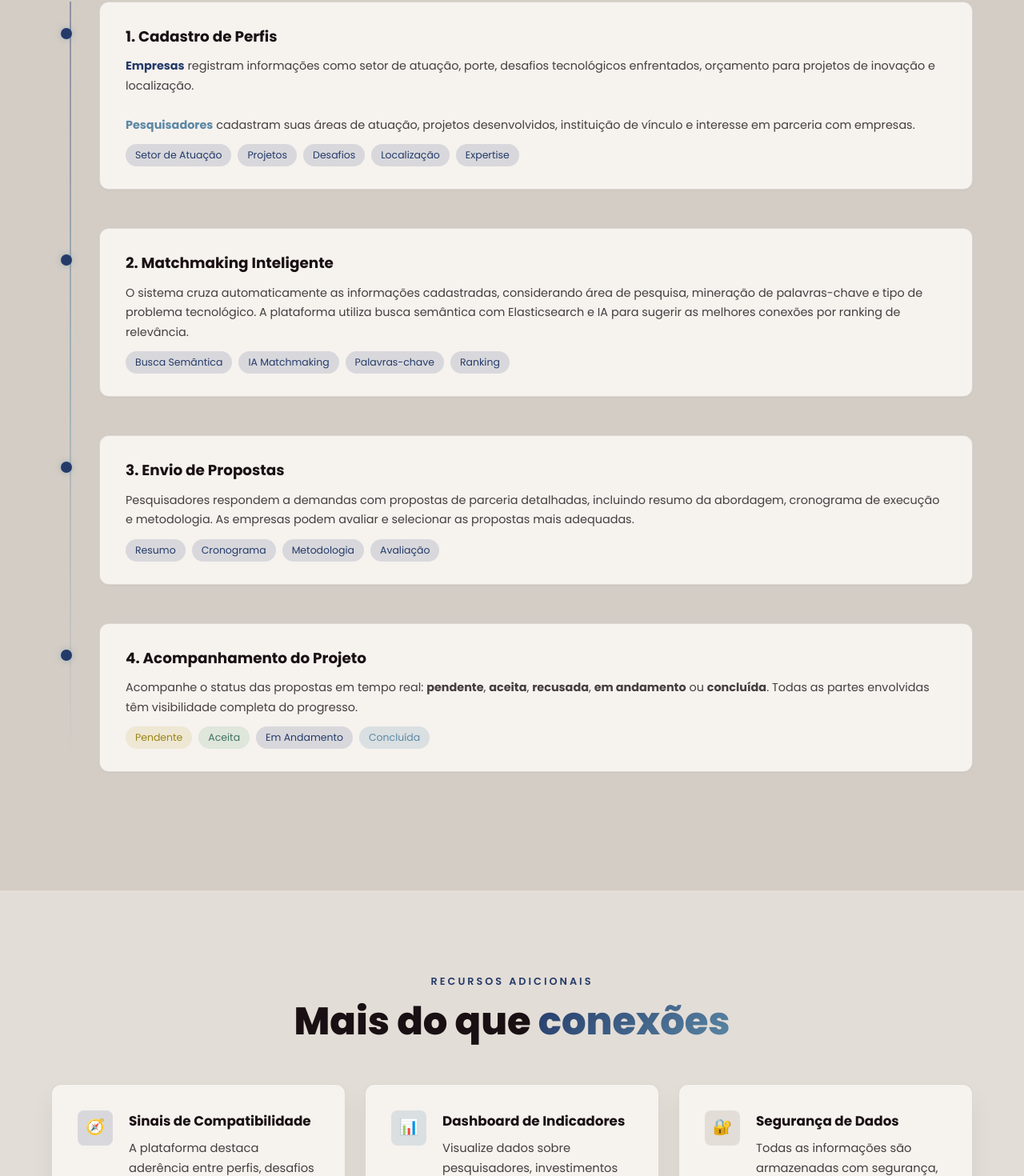
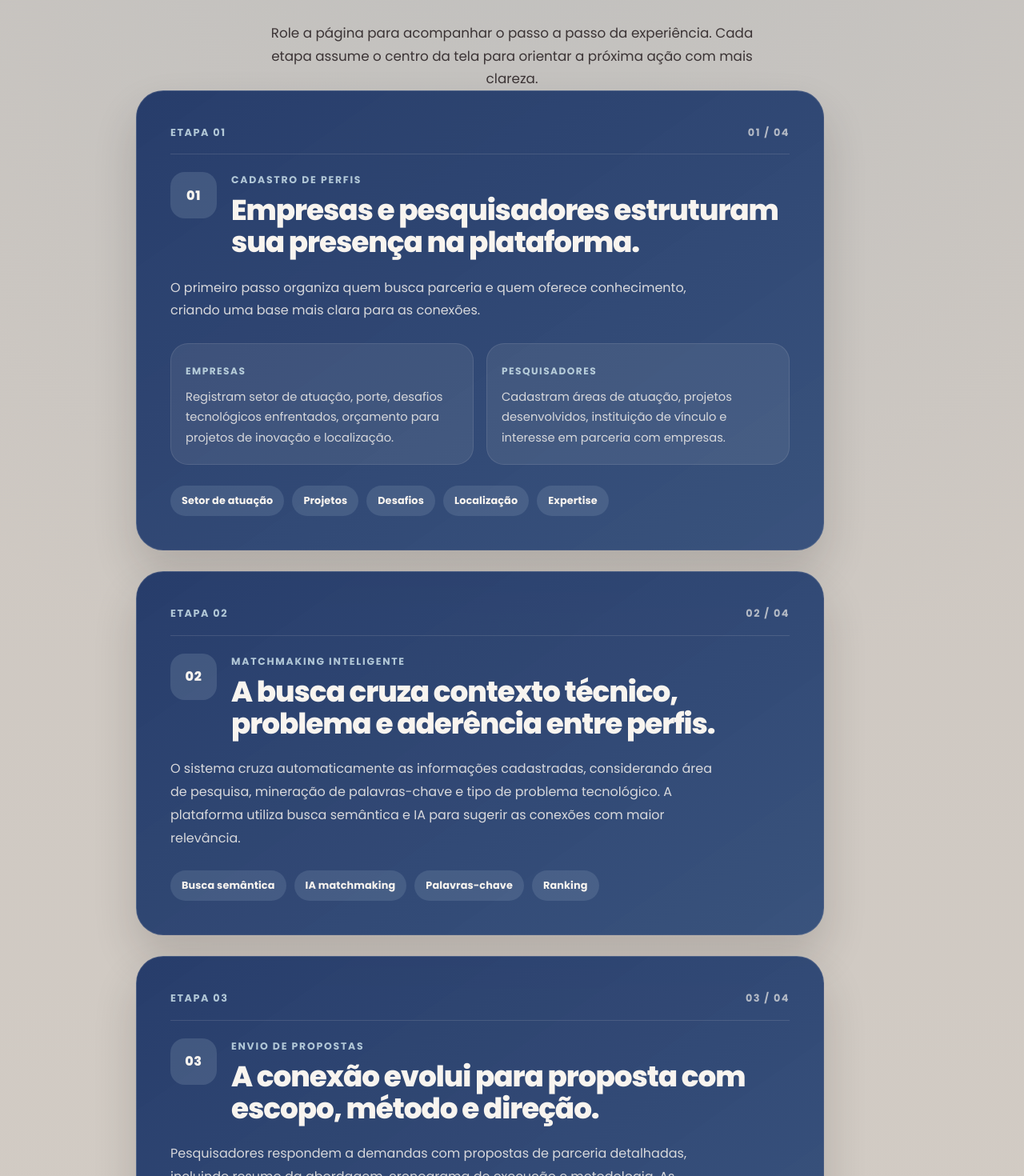
Before and after one commit to RenatoPiresFilogenio/Projeto_PIII_2026, a React (Vite) app: page /como-funciona in a window 1280 px wide. Shown: the part 622-2092 px from the top of the page at 80% size. Built offline with nearby package versions, Linux system fonts and the light colour scheme.

Commit message:
land_page_estavel

```diff
--- a/package.json
+++ b/package.json
@@ -9,6 +9,7 @@
     "preview": "vite preview"
   },
   "dependencies": {
+    "framer-motion": "^12.38.0",
     "react": "^19.0.0",
     "react-dom": "^19.0.0",
     "react-router-dom": "^7.1.0"
--- a/src/index.css
+++ b/src/index.css
@@ -1980,76 +1980,189 @@ select {
 }
 
 /* Como Funciona */
-.flow-timeline {
+.process-journey {
   position: relative;
-  padding-left: 60px;
-  margin-top: 50px;
-}
-
-.flow-timeline::before {
-  content: '';
-  position: absolute;
-  left: 23px; top: 0; bottom: 0;
-  width: 2px;
-  background: linear-gradient(180deg, var(--accent-primary), var(--accent-secondary), var(--accent-warm));
-  opacity: 0.4;
-}
-
-.flow-item {
-  position: relative;
-  margin-bottom: 48px;
-  padding: 28px 32px;
-  background: var(--bg-card);
-  border: 1px solid var(--border-color);
-  border-radius: var(--radius-md);
-  transition: all var(--transition-normal);
-  box-shadow: 0 1px 3px rgba(0, 0, 0, 0.04);
-}
-
-.flow-item:hover {
-  border-color: rgba(91, 136, 165, 0.15);
-  box-shadow: 0 6px 20px rgba(0, 0, 0, 0.06);
-}
-
-.flow-item__dot {
-  position: absolute;
-  left: -49px; top: 32px;
-  width: 14px; height: 14px;
-  border-radius: 50%;
-  background: var(--accent-primary);
-  box-shadow: 0 0 8px rgba(91, 136, 165, 0.4);
-}
-
-.flow-item:nth-child(2) .flow-item__dot { background: var(--accent-secondary); box-shadow: 0 0 8px rgba(36, 58, 105, 0.4); }
-.flow-item:nth-child(3) .flow-item__dot { background: var(--accent-secondary); box-shadow: 0 0 8px rgba(91, 136, 165, 0.4); }
-.flow-item:nth-child(4) .flow-item__dot { background: var(--accent-green);  box-shadow: 0 0 8px rgba(58, 138, 92, 0.4);  }
-
-.flow-item__title {
-  font-family: var(--font-primary);
-  font-size: 1.15rem;
+  overflow: hidden;
+  background:
+    radial-gradient(circle at top center, rgba(91, 136, 165, 0.1) 0%, transparent 46%),
+    linear-gradient(180deg, rgba(36, 58, 105, 0.05) 0%, transparent 100%);
+}
+
+.process-journey__track {
+  margin-top: 18px;
+}
+
+.process-journey__stack {
+  width: min(100%, 940px);
+  margin: 0 auto;
+  display: grid;
+  gap: 26px;
+}
+
+.process-step-card {
+  width: min(100%, 860px);
+  padding: 42px;
+  border-radius: 34px;
+  border: 1px solid rgba(248, 244, 239, 0.12);
+  background: linear-gradient(145deg, rgba(36, 58, 105, 0.98) 0%, rgba(49, 76, 121, 0.95) 100%);
+  box-shadow: 0 28px 54px rgba(25, 16, 19, 0.16);
+  color: var(--text-inverse);
+}
+
+.process-step-card__meta {
+  display: flex;
+  align-items: center;
+  justify-content: space-between;
+  gap: 18px;
+  margin-bottom: 22px;
+  padding-bottom: 16px;
+  border-bottom: 1px solid rgba(248, 244, 239, 0.12);
+}
+
+.process-step-card__meta-label,
+.process-step-card__meta-count {
+  font-family: var(--font-primary);
+  font-size: 0.8rem;
   font-weight: 700;
+  letter-spacing: 0.12em;
+  text-transform: uppercase;
+}
+
+.process-step-card__meta-label {
+  color: rgba(189, 211, 223, 0.92);
+}
+
+.process-step-card__meta-count {
+  color: rgba(248, 244, 239, 0.66);
+}
+
+.process-step-card__header {
+  display: grid;
+  grid-template-columns: auto 1fr;
+  gap: 18px;
+  align-items: start;
+  margin-bottom: 22px;
+}
+
+.process-step-card__number {
+  display: inline-flex;
+  align-items: center;
+  justify-content: center;
+  width: 58px;
+  height: 58px;
+  border-radius: 18px;
+  background: rgba(189, 211, 223, 0.16);
+  color: var(--text-inverse);
+  font-family: var(--font-primary);
+  font-size: 1rem;
+  font-weight: 800;
+  letter-spacing: 0.04em;
+}
+
+.process-step-card__heading {
+  min-width: 0;
+}
+
+.process-step-card__eyebrow {
+  margin-bottom: 8px;
+  font-family: var(--font-primary);
+  font-size: 0.78rem;
+  font-weight: 700;
+  letter-spacing: 0.14em;
+  text-transform: uppercase;
+  color: rgba(189, 211, 223, 0.92);
+}
+
+.process-step-card__title {
+  font-family: var(--font-primary);
+  font-size: clamp(1.6rem, 2.8vw, 2.3rem);
+  font-weight: 800;
+  line-height: 1.12;
+  letter-spacing: -0.03em;
+  color: var(--text-inverse);
+}
+
+.process-step-card__text {
+  max-width: 680px;
+  font-size: 1rem;
+  line-height: 1.8;
+  color: rgba(248, 244, 239, 0.84);
+}
+
+.process-step-card__details {
+  display: grid;
+  grid-template-columns: repeat(2, minmax(0, 1fr));
+  gap: 16px;
+  margin-top: 26px;
+}
+
+.process-step-card__detail {
+  padding: 20px 18px;
+  border-radius: 22px;
+  background: rgba(248, 244, 239, 0.08);
+  border: 1px solid rgba(248, 244, 239, 0.1);
+}
+
+.process-step-card__detail-label {
+  display: inline-block;
   margin-bottom: 10px;
-}
-
-.flow-item__text {
-  font-size: 0.9rem;
-  color: var(--text-secondary);
-  line-height: 1.7;
-}
-
-.flow-item__list {
-  margin-top: 12px;
+  font-family: var(--font-primary);
+  font-size: 0.76rem;
+  font-weight: 700;
+  letter-spacing: 0.12em;
+  text-transform: uppercase;
+  color: rgba(189, 211, 223, 0.94);
+}
+
+.process-step-card__detail-text {
+  font-size: 0.92rem;
+  line-height: 1.74;
+  color: rgba(248, 244, 239, 0.82);
+}
+
+.process-step-card__tags {
   display: flex;
   flex-wrap: wrap;
-  gap: 8px;
-}
-
-.flow-item__tag {
-  padding: 4px 12px;
-  background: var(--accent-primary-dim);
-  border-radius: 50px;
-  font-size: 0.78rem;
-  color: var(--accent-primary);
+  gap: 10px;
+  margin-top: 26px;
+}
+
+.process-step-card__tag {
+  display: inline-flex;
+  align-items: center;
+  min-height: 38px;
+  padding: 0 14px;
+  border-radius: 999px;
+  background: rgba(189, 211, 223, 0.14);
+  color: var(--text-inverse);
+  font-family: var(--font-primary);
+  font-size: 0.8rem;
+  font-weight: 700;
+  letter-spacing: 0.01em;
+}
+
+.process-step-card__tag--warning {
+  background: rgba(180, 150, 20, 0.18);
+  color: #f0da7b;
+}
+
+.process-step-card__tag--success {
+  background: rgba(58, 138, 92, 0.18);
+  color: #b8e3c7;
+}
+
+.process-step-card__tag--primary {
+  background: rgba(91, 136, 165, 0.2);
+  color: #d7e5ee;
+}
+
+.process-step-card__tag--secondary {
+  background: rgba(212, 205, 197, 0.18);
+  color: #f8f4ef;
+}
+
+.process-extra {
+  background: var(--bg-secondary);
 }
 
 /* ── Scroll Animations ── */
@@ -2104,6 +2217,14 @@ select {
 
   .about-pillars {
     grid-template-columns: repeat(2, minmax(0, 1fr));
+  }
+
+  .process-step-card {
+    padding: 36px 34px;
+  }
+
+  .process-step-card__details {
+    grid-template-columns: 1fr;
   }
 
   .footer__grid { grid-template-columns: 1fr 1fr; }
@@ -2248,7 +2369,6 @@ select {
   .about-hero {
     padding: 132px 0 70px;
   }
-
   .about-hero__title {
     max-width: 100%;
     font-size: clamp(2.35rem, 10vw, 3.6rem);
@@ -2263,6 +2383,26 @@ select {
   .about-ods-panel {
     padding: 32px 24px;
     border-radius: 26px;
+  }
+
+  .process-step-card {
+    padding: 32px 26px;
+    border-radius: 28px;
+  }
+
+  .process-step-card__header {
+    grid-template-columns: 1fr;
+    gap: 14px;
+  }
+
+  .process-step-card__number {
+    width: 52px;
+    height: 52px;
+    border-radius: 16px;
+  }
+
+  .process-step-card__title {
+    font-size: clamp(1.45rem, 6vw, 2rem);
   }
 
   .about-hero__highlights {
@@ -2289,8 +2429,6 @@ select {
   .footer__bottom { flex-direction: column; gap: 12px; text-align: center; }
   .login-box { padding: 36px 24px; }
   .form-row { grid-template-columns: 1fr; }
-  .flow-timeline { padding-left: 40px; }
-  .flow-item__dot { left: -29px; }
   .page-header { padding: 120px 0 40px; }
 }
 
@@ -2311,6 +2449,35 @@ select {
     text-align: center;
     padding: 10px 16px;
   }
+  .process-journey__track {
+    margin-top: 24px;
+  }
+  .process-journey__stack {
+    gap: 20px;
+  }
+  .process-step-card {
+    padding: 26px 18px 24px;
+    border-radius: 24px;
+  }
+  .process-step-card__meta {
+    flex-direction: column;
+    align-items: flex-start;
+    gap: 8px;
+    margin-bottom: 18px;
+    padding-bottom: 14px;
+  }
+  .process-step-card__text {
+    font-size: 0.94rem;
+  }
+  .process-step-card__details {
+    margin-top: 22px;
+  }
+  .process-step-card__detail {
+    padding: 18px 16px;
+  }
+  .process-step-card__tags {
+    gap: 8px;
+  }
   .about-hero__intro {
     margin-bottom: 24px;
   }
--- a/src/pages/ComoFuncionaPage.jsx
+++ b/src/pages/ComoFuncionaPage.jsx
@@ -1,153 +1,244 @@
+import { motion, useReducedMotion } from 'framer-motion'
 import { Link } from 'react-router-dom'
 import useReveal from '../hooks/useReveal'
 
 function Reveal({ children, className = '' }) {
   const ref = useReveal()
-  return <div ref={ref} className={`reveal ${className}`}>{children}</div>
+
+  return (
+    <div ref={ref} className={`reveal ${className}`}>
+      {children}
+    </div>
+  )
+}
+
+const journeySteps = [
+  {
+    id: 'cadastro',
+    step: '01',
+    eyebrow: 'Cadastro de perfis',
+    title: 'Empresas e pesquisadores estruturam sua presença na plataforma.',
+    text: 'O primeiro passo organiza quem busca parceria e quem oferece conhecimento, criando uma base mais clara para as conexões.',
+    details: [
+      {
+        label: 'Empresas',
+        text: 'Registram setor de atuação, porte, desafios tecnológicos enfrentados, orçamento para projetos de inovação e localização.',
+      },
+      {
+        label: 'Pesquisadores',
+        text: 'Cadastram áreas de atuação, projetos desenvolvidos, instituição de vínculo e interesse em parceria com empresas.',
+      },
+    ],
+    tags: [
+      { label: 'Setor de atuação' },
+      { label: 'Projetos' },
+      { label: 'Desafios' },
+      { label: 'Localização' },
+      { label: 'Expertise' },
+    ],
+  },
+  {
+    id: 'matchmaking',
+    step: '02',
+    eyebrow: 'Matchmaking inteligente',
+    title: 'A busca cruza contexto técnico, problema e aderência entre perfis.',
+    text: 'O sistema cruza automaticamente as informações cadastradas, considerando área de pesquisa, mineração de palavras-chave e tipo de problema tecnológico. A plataforma utiliza busca semântica e IA para sugerir as conexões com maior relevância.',
+    tags: [
+      { label: 'Busca semântica' },
+      { label: 'IA matchmaking' },
+      { label: 'Palavras-chave' },
+      { label: 'Ranking' },
+    ],
+  },
+  {
+    id: 'propostas',
+    step: '03',
+    eyebrow: 'Envio de propostas',
+    title: 'A conexão evolui para proposta com escopo, método e direção.',
+    text: 'Pesquisadores respondem a demandas com propostas de parceria detalhadas, incluindo resumo da abordagem, cronograma de execução e metodologia. As empresas podem avaliar e selecionar as propostas mais adequadas.',
+    tags: [
+      { label: 'Resumo' },
+      { label: 'Cronograma' },
+      { label: 'Metodologia' },
+      { label: 'Avaliação' },
+    ],
+  },
+  {
+    id: 'acompanhamento',
+    step: '04',
+    eyebrow: 'Acompanhamento do projeto',
+    title: 'As etapas da parceria ficam visíveis com mais clareza e continuidade.',
+    text: 'Acompanhe o status das propostas em tempo real: pendente, aceita, recusada, em andamento ou concluída. Todas as partes envolvidas têm visibilidade completa do progresso.',
+    tags: [
+      { label: 'Pendente', tone: 'warning' },
+      { label: 'Aceita', tone: 'success' },
+      { label: 'Em andamento', tone: 'primary' },
+      { label: 'Concluída', tone: 'secondary' },
+    ],
+  },
+]
+
+const resourceCards = [
+  {
+    icon: '🧭',
+    title: 'Sinais de compatibilidade',
+    text: 'A plataforma destaca aderência entre perfis, desafios e temas para tornar a descoberta mais objetiva e contextualizada.',
+  },
+  {
+    icon: '📊',
+    title: 'Dashboard de indicadores',
+    text: 'Visualize dados sobre pesquisadores, investimentos em P&D e comparações regionais para entender o cenário de inovação.',
+    iconModifier: 'feature-card__icon--secondary',
+  },
+  {
+    icon: '🔐',
+    title: 'Segurança de dados',
+    text: 'Todas as informações são armazenadas com segurança, garantindo a privacidade de empresas e pesquisadores.',
+    iconModifier: 'feature-card__icon--warm',
+  },
+]
+
+const cardTransition = {
+  duration: 0.38,
+  ease: [0.22, 1, 0.36, 1],
 }
 
 export default function ComoFuncionaPage() {
+  const shouldReduceMotion = useReducedMotion()
+  const totalSteps = String(journeySteps.length).padStart(2, '0')
+
   return (
     <>
-      {/* PAGE HEADER */}
       <section className="page-header">
         <div className="container">
           <span className="section-label">Como Funciona</span>
-          <h1 className="page-header__title">Do <span className="text-gradient">desafio</span> à <span className="text-gradient">solução</span></h1>
-          <p className="page-header__text">Entenda o fluxo completo da plataforma, desde o cadastro até a conclusão de parcerias de sucesso.</p>
+          <h1 className="page-header__title">
+            Do <span className="text-gradient">desafio</span> à{' '}
+            <span className="text-gradient">solução</span>
+          </h1>
+          <p className="page-header__text">
+            Entenda a jornada da plataforma com uma progressão guiada, do cadastro até a evolução
+            das parcerias.
+          </p>
         </div>
       </section>
 
-      {/* FLOW TIMELINE */}
-      <section className="section">
+      <section className="section process-journey">
         <div className="container">
           <Reveal className="text-center">
             <span className="section-label">Fluxo da Plataforma</span>
-            <h2 className="section-title">Passo a <span className="text-gradient">passo</span></h2>
+            <h2 className="section-title">
+              Uma jornada por etapas, com foco total em cada decisão.
+            </h2>
+            <p className="section-subtitle">
+              Role a página para acompanhar o passo a passo da experiência. Cada etapa assume o
+              centro da tela para orientar a próxima ação com mais clareza.
+            </p>
           </Reveal>
+        </div>
 
-          <div className="flow-timeline">
-            <Reveal>
-              <div className="flow-item">
-                <div className="flow-item__dot"></div>
-                <h3 className="flow-item__title">1. Cadastro de Perfis</h3>
-                <p className="flow-item__text">
-                  <strong style={{ color: 'var(--accent-primary)' }}>Empresas</strong> registram informações como setor de atuação, porte, desafios tecnológicos enfrentados, orçamento para projetos de inovação e localização.<br /><br />
-                  <strong style={{ color: 'var(--accent-secondary)' }}>Pesquisadores</strong> cadastram suas áreas de atuação, projetos desenvolvidos, instituição de vínculo e interesse em parceria com empresas.
-                </p>
-                <div className="flow-item__list">
-                  <span className="flow-item__tag">Setor de Atuação</span>
-                  <span className="flow-item__tag">Projetos</span>
-                  <span className="flow-item__tag">Desafios</span>
-                  <span className="flow-item__tag">Localização</span>
-                  <span className="flow-item__tag">Expertise</span>
+        <div className="container">
+          <div className="process-journey__stack">
+            {journeySteps.map((step) => (
+              <motion.article
+                key={step.id}
+                className="process-step-card"
+                initial={shouldReduceMotion ? { opacity: 1, y: 0 } : { opacity: 0, y: 34 }}
+                whileInView={{ opacity: 1, y: 0 }}
+                viewport={{ once: false, amount: 0.3, margin: '0px 0px -12% 0px' }}
+                transition={shouldReduceMotion ? { duration: 0 } : cardTransition}
+              >
+                <div className="process-step-card__meta">
+                  <span className="process-step-card__meta-label">Etapa {step.step}</span>
+                  <span className="process-step-card__meta-count">
+                    {step.step} / {totalSteps}
+                  </span>
+                </div>
+
+                <div className="process-step-card__header">
+                  <span className="process-step-card__number">{step.step}</span>
+
+                  <div className="process-step-card__heading">
+                    <p className="process-step-card__eyebrow">{step.eyebrow}</p>
+                    <h3 className="process-step-card__title">{step.title}</h3>
                   </div>
                 </div>
-            </Reveal>
 
-            <Reveal>
-              <div className="flow-item">
-                <div className="flow-item__dot"></div>
-                <h3 className="flow-item__title">2. Matchmaking Inteligente</h3>
-                <p className="flow-item__text">
-                  O sistema cruza automaticamente as informações cadastradas, considerando área de pesquisa, mineração de palavras-chave e tipo de problema tecnológico. A plataforma utiliza busca semântica com Elasticsearch e IA para sugerir as melhores conexões por ranking de relevância.
-                </p>
-                <div className="flow-item__list">
-                  <span className="flow-item__tag">Busca Semântica</span>
-                  <span className="flow-item__tag">IA Matchmaking</span>
-                  <span className="flow-item__tag">Palavras-chave</span>
-                  <span className="flow-item__tag">Ranking</span>
+                <p className="process-step-card__text">{step.text}</p>
+
+                {step.details ? (
+                  <div className="process-step-card__details">
+                    {step.details.map((detail) => (
+                      <div key={detail.label} className="process-step-card__detail">
+                        <span className="process-step-card__detail-label">{detail.label}</span>
+                        <p className="process-step-card__detail-text">{detail.text}</p>
                       </div>
+                    ))}
                   </div>
-            </Reveal>
+                ) : null}
 
-            <Reveal>
-              <div className="flow-item">
-                <div className="flow-item__dot"></div>
-                <h3 className="flow-item__title">3. Envio de Propostas</h3>
-                <p className="flow-item__text">
-                  Pesquisadores respondem a demandas com propostas de parceria detalhadas, incluindo resumo da abordagem, cronograma de execução e metodologia. As empresas podem avaliar e selecionar as propostas mais adequadas.
-                </p>
-                <div className="flow-item__list">
-                  <span className="flow-item__tag">Resumo</span>
-                  <span className="flow-item__tag">Cronograma</span>
-                  <span className="flow-item__tag">Metodologia</span>
-                  <span className="flow-item__tag">Avaliação</span>
+                <div className="process-step-card__tags">
+                  {step.tags.map((tag) => (
+                    <span
+                      key={tag.label}
+                      className={`process-step-card__tag${
+                        tag.tone ? ` process-step-card__tag--${tag.tone}` : ''
+                      }`}
+                    >
+                      {tag.label}
+                    </span>
+                  ))}
                 </div>
-              </div>
-            </Reveal>
-
-            <Reveal>
-              <div className="flow-item">
-                <div className="flow-item__dot"></div>
-                <h3 className="flow-item__title">4. Acompanhamento do Projeto</h3>
-                <p className="flow-item__text">
-                  Acompanhe o status das propostas em tempo real: <strong>pendente</strong>, <strong>aceita</strong>, <strong>recusada</strong>, <strong>em andamento</strong> ou <strong>concluída</strong>. Todas as partes envolvidas têm visibilidade completa do progresso.
-                </p>
-                <div className="flow-item__list">
-                  <span className="flow-item__tag" style={{ background: 'rgba(180, 150, 20, 0.12)', color: '#9a8415' }}>Pendente</span>
-                  <span className="flow-item__tag" style={{ background: 'rgba(58, 138, 92, 0.12)', color: 'var(--accent-green)' }}>Aceita</span>
-                  <span className="flow-item__tag" style={{ background: 'var(--accent-primary-dim)', color: 'var(--accent-primary)' }}>Em Andamento</span>
-                  <span className="flow-item__tag" style={{ background: 'var(--accent-secondary-dim)', color: 'var(--accent-secondary)' }}>Concluída</span>
-                </div>
-              </div>
-            </Reveal>
+              </motion.article>
+            ))}
           </div>
         </div>
       </section>
 
-      {/* FEATURES HIGHLIGHT */}
-      <section className="section" style={{ background: 'var(--bg-secondary)' }}>
+      <section className="section process-extra">
         <div className="container">
           <Reveal className="text-center">
             <span className="section-label">Recursos Adicionais</span>
-            <h2 className="section-title">Mais do que <span className="text-gradient">conexões</span></h2>
+            <h2 className="section-title">
+              Mais do que <span className="text-gradient">conexões</span>
+            </h2>
           </Reveal>
 
           <div className="features__grid">
-            <Reveal>
+            {resourceCards.map((card) => (
+              <Reveal key={card.title}>
                 <div className="feature-card">
-                <div className="feature-card__icon">🧭</div>
+                  <div className={`feature-card__icon ${card.iconModifier || ''}`.trim()}>
+                    {card.icon}
+                  </div>
                   <div className="feature-card__content">
-                  <h3 className="feature-card__title">Sinais de Compatibilidade</h3>
-                  <p className="feature-card__text">A plataforma destaca aderência entre perfis, desafios e temas para tornar a descoberta mais objetiva e contextualizada.</p>
+                    <h3 className="feature-card__title">{card.title}</h3>
+                    <p className="feature-card__text">{card.text}</p>
                   </div>
                 </div>
               </Reveal>
-
-            <Reveal>
-              <div className="feature-card">
-                <div className="feature-card__icon feature-card__icon--secondary">📊</div>
-                <div className="feature-card__content">
-                  <h3 className="feature-card__title">Dashboard de Indicadores</h3>
-                  <p className="feature-card__text">Visualize dados sobre pesquisadores, investimentos em P&D e comparações regionais para entender o cenário de inovação.</p>
-                </div>
-              </div>
-            </Reveal>
-
-            <Reveal>
-              <div className="feature-card">
-                <div className="feature-card__icon feature-card__icon--warm">🔐</div>
-                <div className="feature-card__content">
-                  <h3 className="feature-card__title">Segurança de Dados</h3>
-                  <p className="feature-card__text">Todas as informações são armazenadas com segurança, garantindo a privacidade de empresas e pesquisadores.</p>
-                </div>
-              </div>
-            </Reveal>
+            ))}
           </div>
         </div>
       </section>
 
-      {/* CTA */}
       <section className="section cta-section">
         <div className="container">
           <Reveal>
             <div className="cta-box">
-              <h2 className="cta-box__title">Comece <span className="text-gradient">agora</span></h2>
-              <p className="cta-box__subtitle">Cadastre-se e descubra oportunidades de inovação esperando por você.</p>
+              <h2 className="cta-box__title">
+                Comece <span className="text-gradient">agora</span>
+              </h2>
+              <p className="cta-box__subtitle">
+                Cadastre-se e descubra oportunidades de inovação esperando por você.
+              </p>
               <div className="cta-box__buttons">
-                <Link to="/login" className="btn btn-primary btn-lg">Criar Conta Gratuita</Link>
-                <Link to="/indicadores" className="btn btn-outline btn-lg">Ver Indicadores</Link>
+                <Link to="/login" className="btn btn-primary btn-lg">
+                  Criar Conta Gratuita
+                </Link>
+                <Link to="/indicadores" className="btn btn-outline btn-lg">
+                  Ver Indicadores
+                </Link>
               </div>
             </div>
           </Reveal>
```
Also changed, not shown: 2 other files (tests, documents, lock files or other folders). Lines whose indentation alone changed are shown as unchanged.
